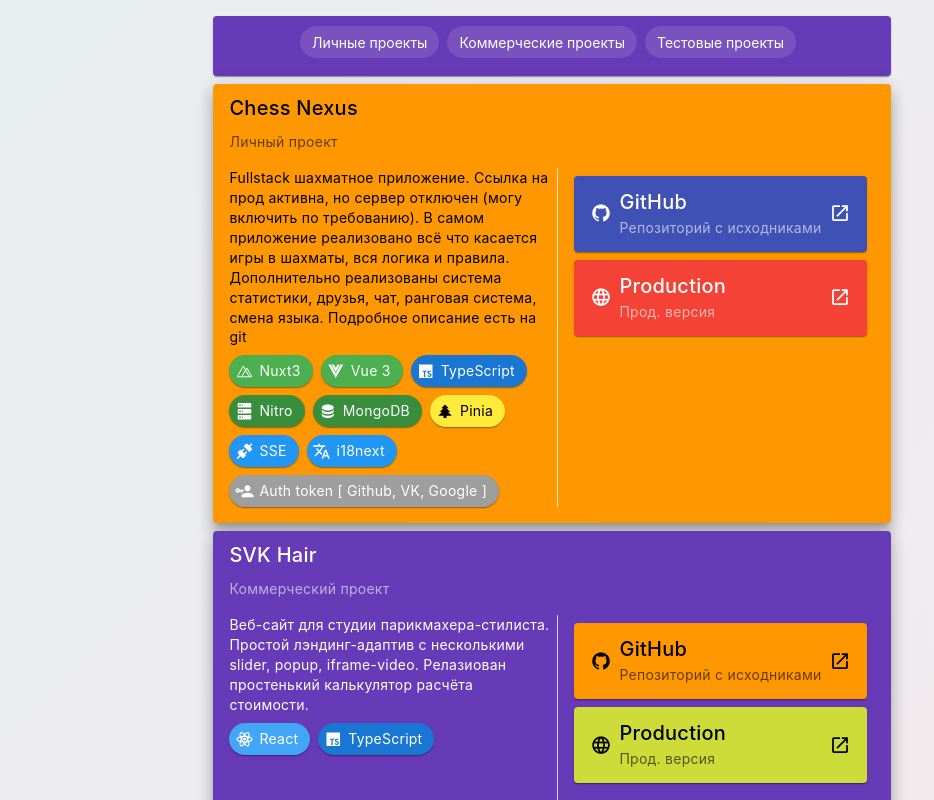
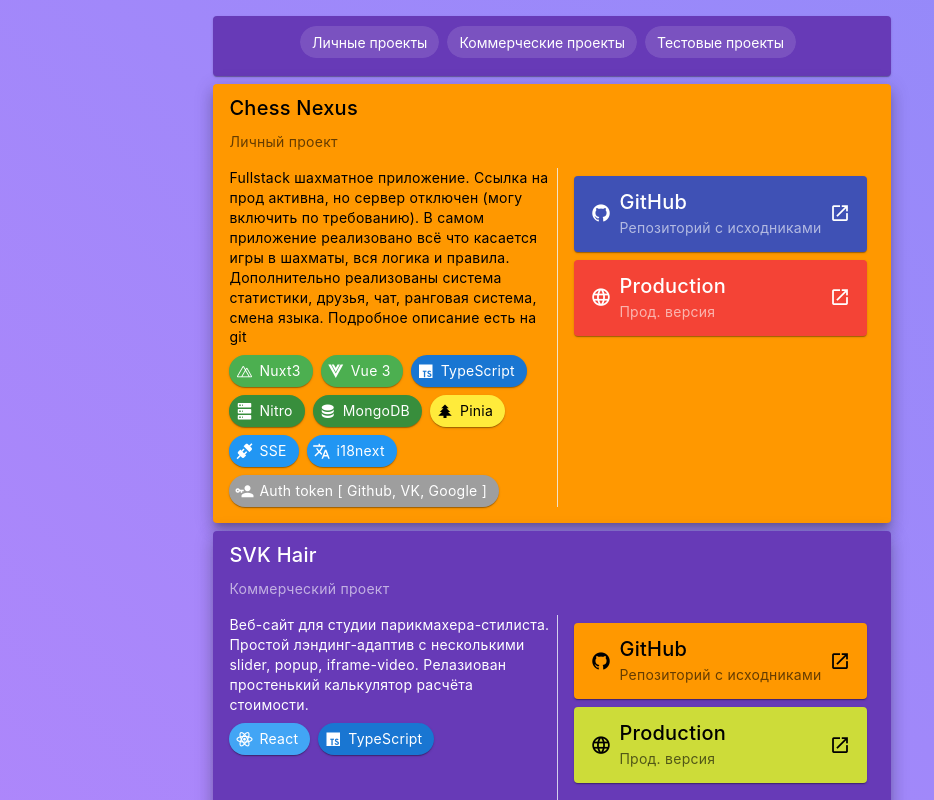
Before and after one commit to JavelinSx/portfolio, a Vue app: page / in a window 1280 px wide. Shown: the top 800 px of the page, without its empty margins (88-1022 px from the left). Built offline with nearby package versions, Linux system fonts and the light colour scheme; what tailwindcss-motion would draw is missing.

Commit message:
repair gradient anim

```diff
--- a/src/App.vue
+++ b/src/App.vue
@@ -1,114 +1,15 @@
 <script setup lang="ts">
 import CardProject from './components/CardProject.vue';
-import { onMounted, ref } from 'vue'
-
-interface RGB {
-  r: number;
-  g: number;
-  b: number;
-}
-
-// Преобразуем цвета в RGB формат
-const colors: RGB[] = [
-  { r: 253, g: 237, b: 236 }, // Light red
-  { r: 252, g: 228, b: 236 }, // Light pink
-  { r: 243, g: 229, b: 245 }, // Light purple
-  { r: 232, g: 234, b: 246 }, // Light indigo
-  { r: 227, g: 242, b: 253 }, // Light blue
-  { r: 224, g: 247, b: 250 }, // Light cyan
-  { r: 224, g: 242, b: 241 }, // Light teal
-  { r: 232, g: 245, b: 233 }, // Light green
-  { r: 255, g: 243, b: 224 }, // Light amber
-  { r: 255, g: 224, b: 178 }  // Light orange
-];
-
-const currentGradient = ref('')
-const currentColors = ref<RGB[]>([])
-const targetColors = ref<RGB[]>([])
-
-const getRandomColor = (): RGB => {
-  return colors[Math.floor(Math.random() * colors.length)]
-}
-
-const interpolateColor = (start: RGB, end: RGB, progress: number): RGB => {
-  return {
-    r: Math.round(start.r + (end.r - start.r) * progress),
-    g: Math.round(start.g + (end.g - start.g) * progress),
-    b: Math.round(start.b + (end.b - start.b) * progress)
-  }
-}
-
-const rgbToString = (color: RGB) => `rgb(${color.r}, ${color.g}, ${color.b})`
-
-const updateGradient = (progress: number) => {
-  const interpolatedColors = currentColors.value.map((current, index) => {
-    return interpolateColor(current, targetColors.value[index], progress)
-  })
-
-  currentGradient.value = `linear-gradient(
-    -45deg,
-    ${rgbToString(interpolatedColors[0])} 0%,
-    ${rgbToString(interpolatedColors[1])} 50%,
-    ${rgbToString(interpolatedColors[2])} 100%
-  )`
-}
-
-const startNewTransition = () => {
-  currentColors.value = [...targetColors.value]
-  targetColors.value = [getRandomColor(), getRandomColor(), getRandomColor()]
-}
-
-onMounted(() => {
-  // Инициализация начальных и целевых цветов
-  currentColors.value = [getRandomColor(), getRandomColor(), getRandomColor()]
-  targetColors.value = [getRandomColor(), getRandomColor(), getRandomColor()]
-
-  // Анимация
-  let startTime: number | null = null
-  const duration = 8000 // 8 секунд на переход
-
-  const animate = (currentTime: number) => {
-    if (!startTime) startTime = currentTime
-    const elapsed = currentTime - startTime
-    const progress = Math.min(elapsed / duration, 1)
-
-    updateGradient(progress)
-
-    if (progress >= 1) {
-      startTime = currentTime
-      startNewTransition()
-    }
-
-    requestAnimationFrame(animate)
-  }
-
-  requestAnimationFrame(animate)
-})
 </script>
 
 <template>
-  <div class="gradient-container p-2 pb-3" :style="{ background: currentGradient }">
-    <CardProject />
-  </div>
+
+  <CardProject />
+
 </template>
 
 <style>
-.gradient-container {
-  overflow-x: hidden;
-  display: flex;
-  flex-direction: column;
-  align-items: center;
-  justify-content: center;
-  position: absolute;
-  top: 0;
-  left: 0;
-  min-height: 100%;
-  width: 100%;
-  background-size: 200% 200%;
-  animation: gradientPosition 8s ease infinite;
-}
-
-@keyframes gradientPosition {
+@keyframes gradientShift {
   0% {
     background-position: 0% 50%;
   }
@@ -126,5 +27,21 @@
   margin: 0;
   padding: 0;
   position: relative;
+  background: linear-gradient(45deg,
+      #FCA5A5,
+      /* rose-300 */
+      #F472B6,
+      /* pink-400 */
+      #C084FC,
+      /* purple-400 */
+      #818CF8,
+      /* indigo-400 */
+      #60A5FA,
+      /* blue-400 */
+      #FCA5A5
+      /* rose-300 снова для плавного перехода */
+    );
+  background-size: 400% 400%;
+  animation: gradientShift 5s ease infinite;
 }
 </style>
```
Also changed, not shown: src/types/index.ts (deleted).
